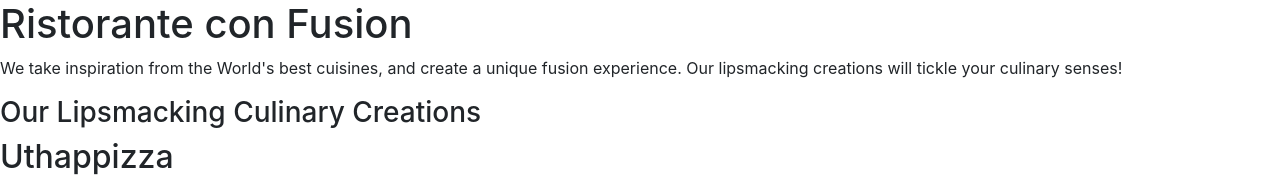
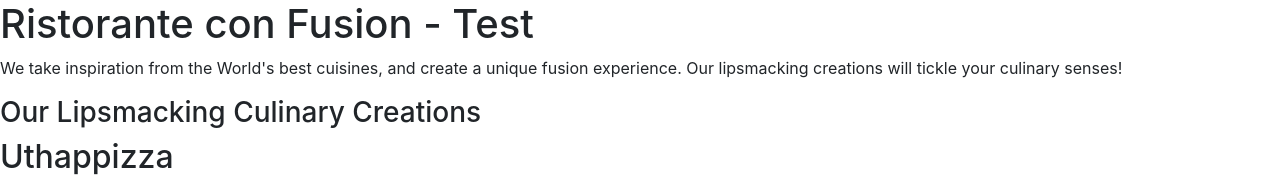
Before and after one commit to ziffiex/bootstrap4-conFusion, a website: page index.html in a window 1280 px wide. Shown: the top 177 px of the page. Drawn offline with nearby package versions, Linux system fonts and the light colour scheme.

Commit message:
Added test to h1

```diff
--- a/index.html
+++ b/index.html
@@ -18,7 +18,7 @@
         <div>
             <div>
                 <div>
-                    <h1>Ristorante con Fusion</h1>
+                    <h1>Ristorante con Fusion - Test</h1>
                     <p>We take inspiration from the World's best cuisines, and create a unique fusion experience. Our lipsmacking creations will tickle your culinary senses!</p>
                 </div>
                 <div>
```
